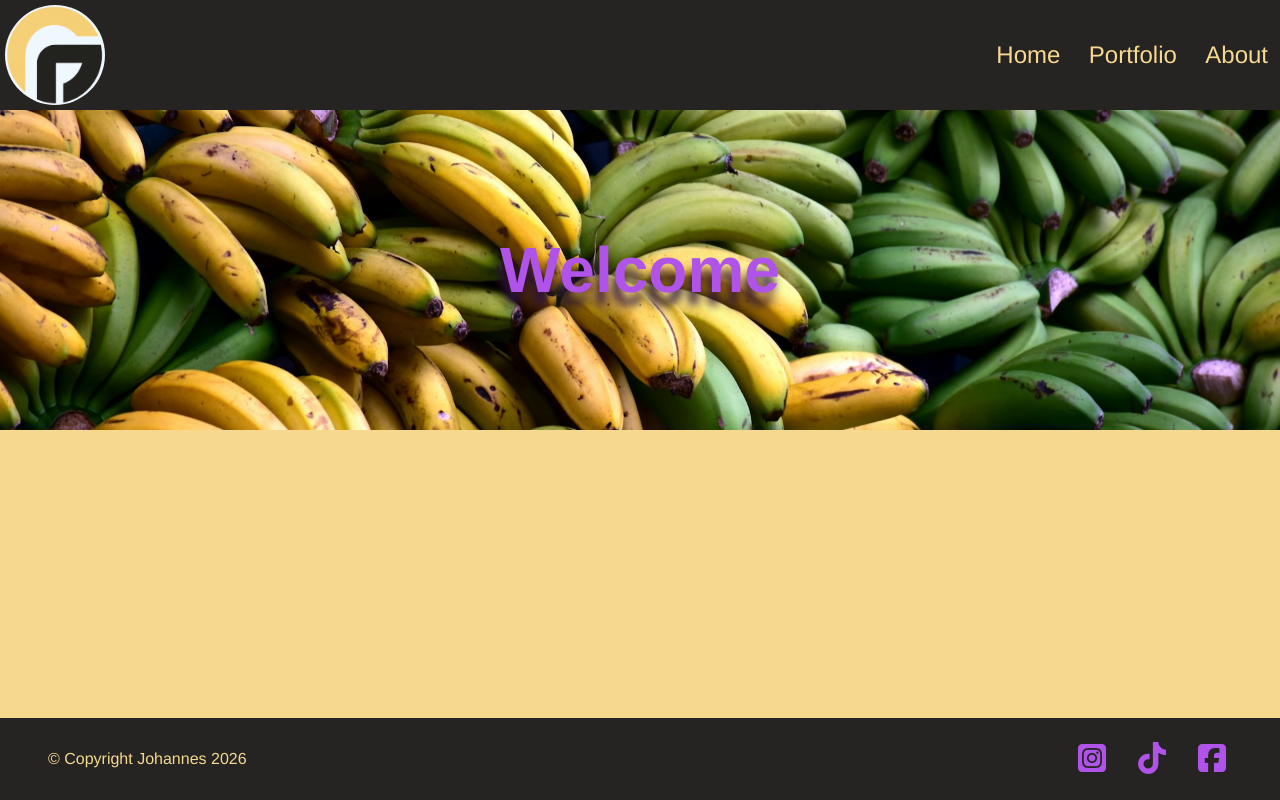
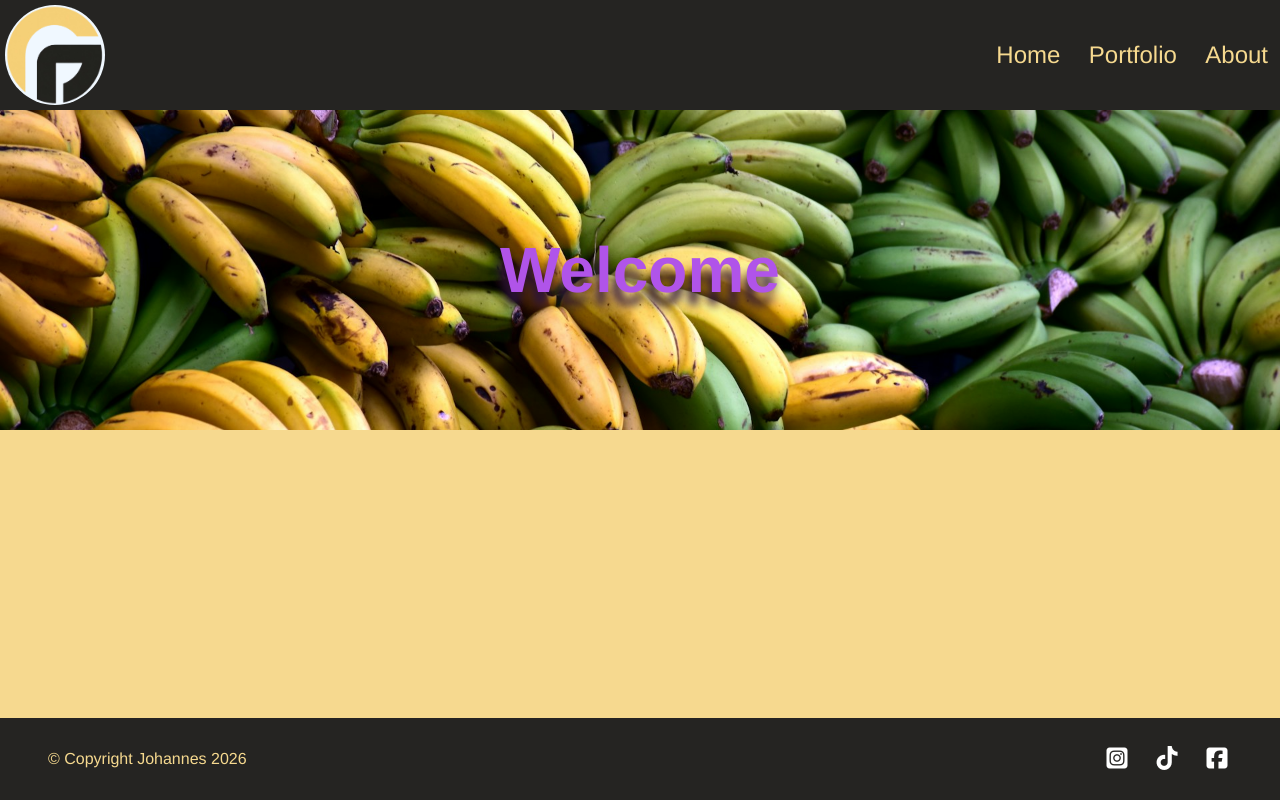
Before and after one commit to johannesmx/WebDevClass-2026T2, a plain HTML site: page index.html in a window 1280 px wide. Drawn offline with Linux system fonts and the light colour scheme; a web font is replaced by a local one.

Commit message:
styles for icons

```diff
--- a/styles.css
+++ b/styles.css
@@ -72,3 +72,10 @@
     flex-direction: row;
     gap: 20px;
 }
+.social a {
+    color: white;
+    font-size: 1.5em;
+}
+.social a:hover {
+    color: yellow;
+}
```
